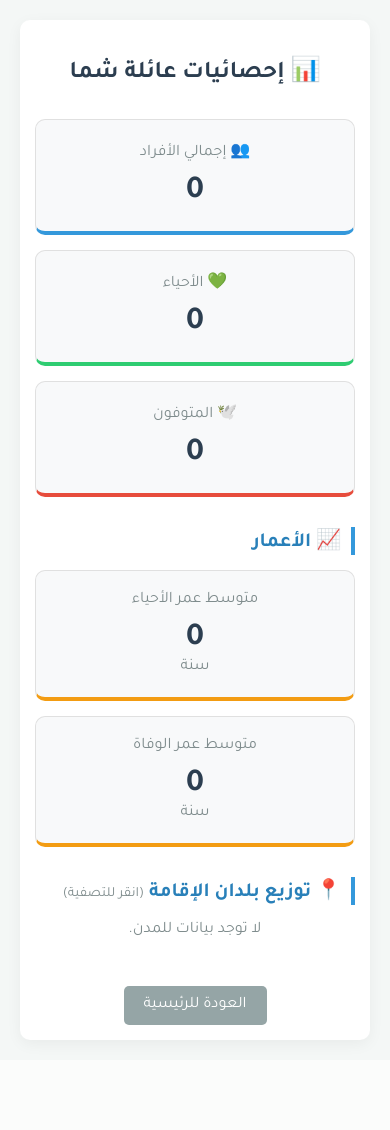
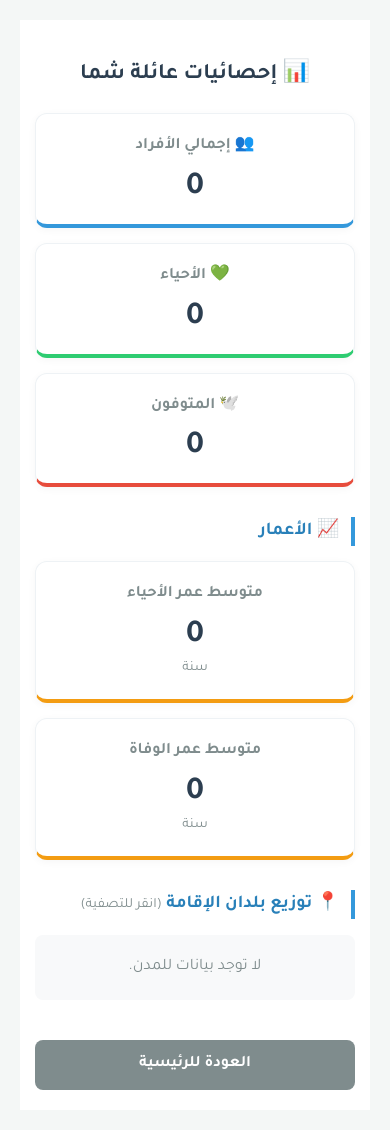
Before and after one commit to waseemshamma-sudo/family-tree, a Flask app: page /stats in a window 390 px wide. Before the commit the page ends 1045 px from the top, so only its background shows below. Run offline with Flask 3, Linux system fonts and the light colour scheme; the visitor is signed in with stand-in values (Sample User, id 1); data that the repository does not hold is empty; some libraries are stand-ins or nearby versions.

Commit message:
Update stats.html

```diff
--- a/templates/stats.html
+++ b/templates/stats.html
@@ -2,27 +2,31 @@
 <html lang="ar" dir="rtl">
 <head>
     <meta charset="UTF-8">
+    <!-- إضافة وسم التجاوب مع شاشات الجوال -->
+    <meta name="viewport" content="width=device-width, initial-scale=1.0">
     <title>إحصائيات العائلة</title>
     <link href="https://fonts.googleapis.com/css2?family=Tajawal:wght@400;700&display=swap" rel="stylesheet">
     <style>
-        body { font-family: 'Tajawal', sans-serif; background: #f4f7f6; margin: 0; padding: 20px; }
-        .container { max-width: 900px; margin: auto; background: white; padding: 30px; border-radius: 10px; box-shadow: 0 4px 15px rgba(0,0,0,0.05); }
-        h2 { text-align: center; color: #2c3e50; margin-bottom: 30px; }
+        * { box-sizing: border-box; }
+        body { font-family: 'Tajawal', sans-serif; background: #f4f7f6; margin: 0; padding: 20px; line-height: 1.6; }
+        .container { max-width: 900px; margin: auto; background: white; padding: 30px; border-radius: 12px; box-shadow: 0 4px 20px rgba(0,0,0,0.08); }
+        h2 { text-align: center; color: #2c3e50; margin-bottom: 30px; font-size: 26px; }
 
-        .section-title { color: #2980b9; border-right: 4px solid #3498db; padding-right: 10px; margin: 30px 0 15px 0; font-size: 20px; }
+        .section-title { color: #2980b9; border-right: 4px solid #3498db; padding-right: 12px; margin: 40px 0 20px 0; font-size: 20px; }
 
         /* شبكة البطاقات */
-        .grid { display: grid; grid-template-columns: repeat(auto-fit, minmax(200px, 1fr)); gap: 15px; }
+        .grid { display: grid; grid-template-columns: repeat(auto-fit, minmax(220px, 1fr)); gap: 20px; }
 
         .card {
-            background: #f8f9fa; border: 1px solid #e0e0e0; border-radius: 10px; padding: 20px;
-            text-align: center; transition: 0.3s; text-decoration: none; color: inherit; display: block;
+            background: #fff; border: 1px solid #eef2f5; border-radius: 12px; padding: 25px 20px;
+            text-align: center; transition: all 0.3s ease; text-decoration: none; color: inherit; display: block;
+            box-shadow: 0 2px 8px rgba(0,0,0,0.04);
         }
-        .card:hover { transform: translateY(-5px); box-shadow: 0 5px 15px rgba(0,0,0,0.1); border-color: #3498db; }
+        .card:hover { transform: translateY(-5px); box-shadow: 0 8px 20px rgba(0,0,0,0.1); border-color: #bdc3c7; }
 
-        .card h3 { margin: 0 0 10px 0; color: #7f8c8d; font-size: 16px; font-weight: normal; }
-        .card .number { font-size: 32px; font-weight: bold; color: #2c3e50; margin: 0; }
-        .card .sub { font-size: 14px; color: #e74c3c; font-weight: bold; margin-top: 5px; }
+        .card h3 { margin: 0 0 12px 0; color: #7f8c8d; font-size: 16px; font-weight: bold; }
+        .card .number { font-size: 36px; font-weight: bold; color: #2c3e50; margin: 0; line-height: 1; }
+        .card .sub { font-size: 15px; color: #e74c3c; font-weight: bold; margin-top: 10px; }
 
         /* تخصيص ألوان البطاقات */
         .card.blue { border-bottom: 4px solid #3498db; }
@@ -31,17 +35,36 @@
         .card.orange { border-bottom: 4px solid #f39c12; }
 
         /* المدن (قابلة للنقر) */
-        .location-card { display: flex; justify-content: space-between; align-items: center; padding: 15px 20px; text-decoration: none; color: #2c3e50; background: white; border: 1px solid #e0e0e0; border-radius: 8px; margin-bottom: 10px; transition: 0.3s; }
-        .location-card:hover { background: #e8f0fe; border-color: #3498db; }
-        .location-name { font-weight: bold; font-size: 18px; }
-        .location-count { background: #3498db; color: white; padding: 4px 12px; border-radius: 20px; font-weight: bold; font-size: 14px; }
+        .location-card {
+            display: flex; justify-content: space-between; align-items: center; padding: 18px 20px;
+            text-decoration: none; color: #2c3e50; background: #f8f9fa; border: 1px solid #eef2f5;
+            border-radius: 10px; margin-bottom: 12px; transition: 0.3s;
+        }
+        .location-card:hover { background: #e8f0fe; border-color: #3498db; transform: translateX(-5px); }
+        .location-name { font-weight: bold; font-size: 17px; display: flex; align-items: center; gap: 8px; }
+        .location-count { background: #3498db; color: white; padding: 5px 15px; border-radius: 20px; font-weight: bold; font-size: 14px; }
 
-        .btn-back { display: inline-block; padding: 10px 20px; background: #95a5a6; color: white; text-decoration: none; border-radius: 5px; margin-top: 30px; }
-@media (max-width: 768px) {
-    .container { padding: 15px; }
-    .grid { grid-template-columns: 1fr; } /* جعل البطاقات تحت بعضها */
-    .location-card { flex-direction: column; text-align: center; gap: 5px; }
-}
+        /* زر العودة */
+        .btn-back-container { text-align: center; margin-top: 40px; }
+        .btn-back { display: inline-block; padding: 12px 30px; background: #7f8c8d; color: white; text-decoration: none; border-radius: 8px; font-weight: bold; transition: 0.3s; }
+        .btn-back:hover { background: #6c7a7d; transform: translateY(-2px); }
+
+        /* ✅ تحسينات الجوال */
+        @media (max-width: 768px) {
+            .container { padding: 20px 15px; border-radius: 0; box-shadow: none; }
+            h2 { font-size: 22px; margin-bottom: 20px; }
+            .section-title { font-size: 18px; margin: 30px 0 15px 0; }
+
+            .grid { grid-template-columns: 1fr; gap: 15px; } /* جعل البطاقات تحت بعضها */
+            .card { padding: 20px 15px; }
+            .card .number { font-size: 32px; }
+
+            .location-card { padding: 15px; flex-direction: row; } /* إبقاء المدينة والعدد في سطر واحد لتبدو أنيقة */
+            .location-name { font-size: 15px; }
+            .location-count { padding: 4px 12px; font-size: 13px; }
+
+            .btn-back { width: 100%; display: block; box-sizing: border-box; }
+        }
     </style>
 </head>
 <body>
@@ -70,18 +93,18 @@
             <div class="card orange">
                 <h3>متوسط عمر الأحياء</h3>
                 <p class="number">{{ avg_alive_age }}</p>
-                <p style="color:#7f8c8d; margin:0;">سنة</p>
+                <p style="color:#7f8c8d; margin:5px 0 0 0; font-size: 14px;">سنة</p>
             </div>
             <div class="card orange">
                 <h3>متوسط عمر الوفاة</h3>
                 <p class="number">{{ avg_dead_age }}</p>
-                <p style="color:#7f8c8d; margin:0;">سنة</p>
+                <p style="color:#7f8c8d; margin:5px 0 0 0; font-size: 14px;">سنة</p>
             </div>
 
             {% if oldest_alive %}
             <a href="/person/{{ oldest_alive.id }}" class="card blue">
                 <h3>أكبر معمر حي</h3>
-                <p class="number" style="font-size: 20px;">{{ oldest_alive.name }}</p>
+                <p class="number" style="font-size: 22px; margin-top: 5px;">{{ oldest_alive.name }}</p>
                 <p class="sub">{{ oldest_alive.age }} سنة</p>
             </a>
             {% endif %}
@@ -97,11 +120,11 @@
                     <span class="location-count">{{ count }} فرد</span>
                 </a>
             {% else %}
-                <p style="text-align: center; color: #7f8c8d;">لا توجد بيانات للمدن.</p>
+                <p style="text-align: center; color: #7f8c8d; padding: 20px; background: #f8f9fa; border-radius: 8px;">لا توجد بيانات للمدن.</p>
             {% endfor %}
         </div>
 
-        <div style="text-align: center;">
+        <div class="btn-back-container">
             <a href="/" class="btn-back">العودة للرئيسية</a>
         </div>
     </div>
```
